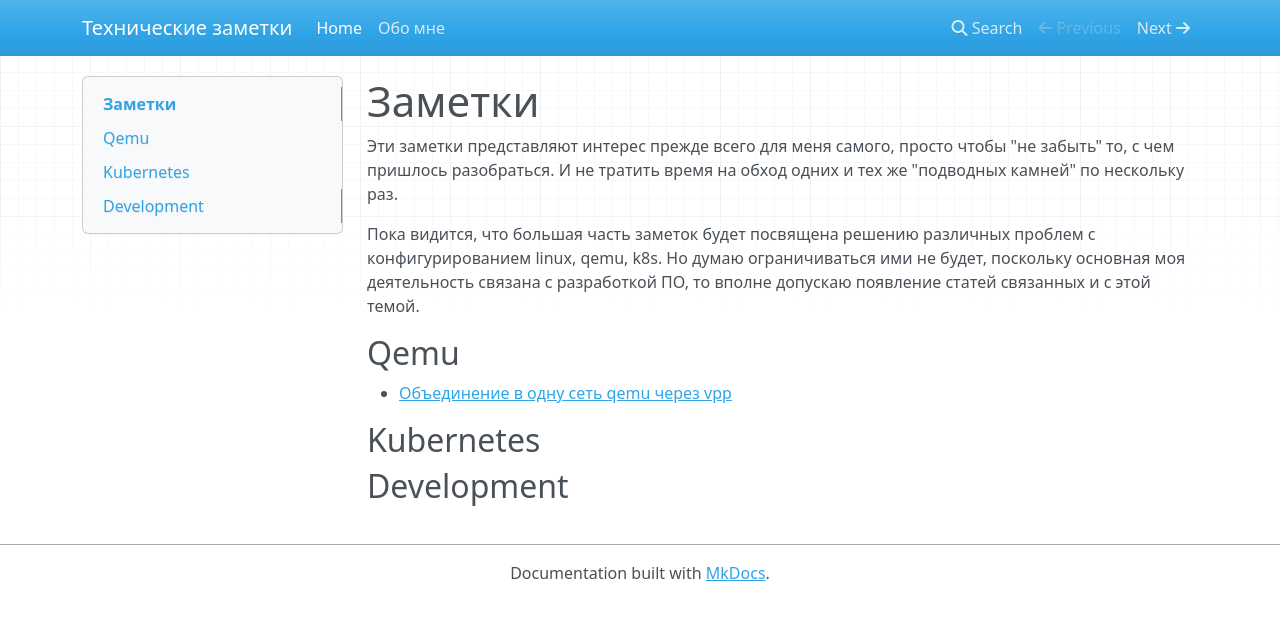
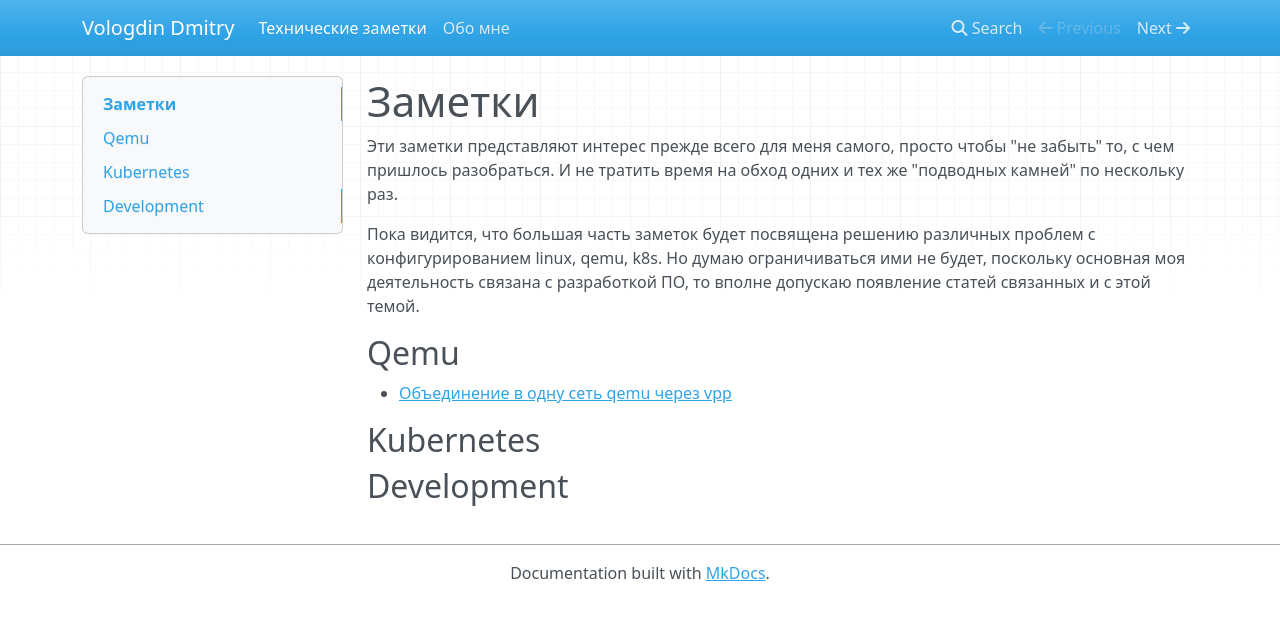
Before and after one commit to ds-vologdin/notes, an MkDocs documentation site: the page built from docs/index.md, in a window 1280 px wide. Shown: the top 620 px of the page. Built offline with MkDocs 1.6.1, drawn with Linux system fonts in a browser that asks for light colours; nearby versions of some CDN libraries.

Commit message:
new navigation

```diff
--- a/mkdocs.yml
+++ b/mkdocs.yml
@@ -1,5 +1,5 @@
-site_name: Технические заметки
+site_name: Vologdin Dmitry
 
 nav:
-  - Home: index.md
+  - "Технические заметки": index.md
   - "Обо мне": about.md
```
